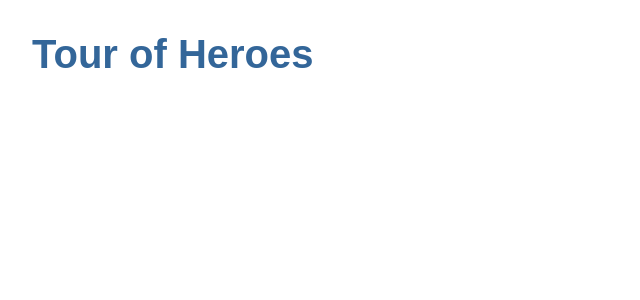
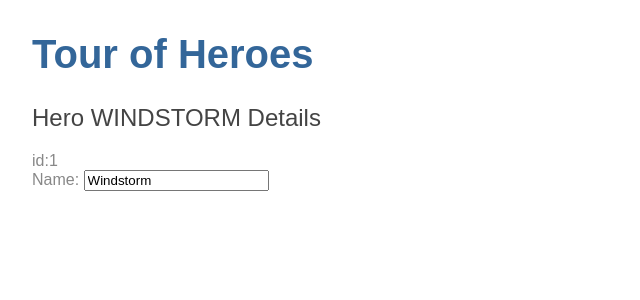
Before and after one commit to moniikag/angular-tutorial, an Angular app: page / in a window 1280 px wide. Shown: the top 300 px of the page, without its empty margins (0-640 px from the left). Built offline with nearby package versions, Linux system fonts and the light colour scheme.

Commit message:
Introduce Hero

```diff
--- a/src/app/app.component.html
+++ b/src/app/app.component.html
@@ -1,3 +1,4 @@
 <h1>
  {{ title }}
 </h1>
+<app-heroes></app-heroes>
--- /dev/null
+++ b/src/app/hero.ts
@@ -0,0 +1,4 @@
+export class Hero {
+  id: number;
+  name: string;
+}
--- /dev/null
+++ b/src/app/heroes/heroes.component.html
@@ -0,0 +1,7 @@
+<h2>Hero {{hero.name | uppercase}} Details</h2>
+<div><span>id:</span>{{hero.id}}</div>
+<div>
+  <label>Name:
+    <input [(ngModel)]="hero.name" placeholder="name">
+  </label>
+</div>
--- /dev/null
+++ b/src/app/heroes/heroes.component.ts
@@ -0,0 +1,20 @@
+import { Component, OnInit } from '@angular/core';
+import { Hero } from '../hero'
+
+@Component({
+  selector: 'app-heroes',
+  templateUrl: './heroes.component.html',
+  styleUrls: ['./heroes.component.css']
+})
+export class HeroesComponent implements OnInit {
+  hero: Hero = {
+    id: 1,
+    name: 'Windstorm',
+  }
+
+  constructor() { }
+
+  ngOnInit() {
+  }
+
+}
```
Also changed, not shown: src/app/app.module.ts (+6 -2 lines), src/app/heroes/heroes.component.css (added), 1 other file (tests, documents, lock files or other folders).
